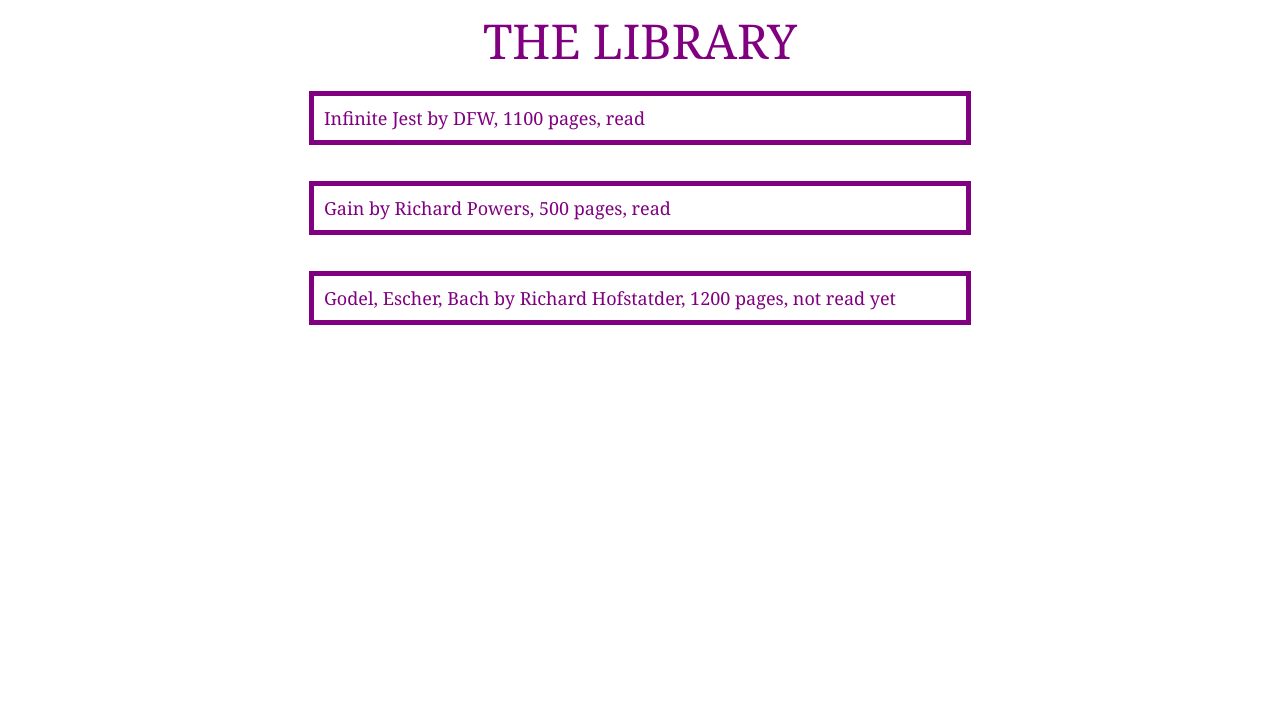
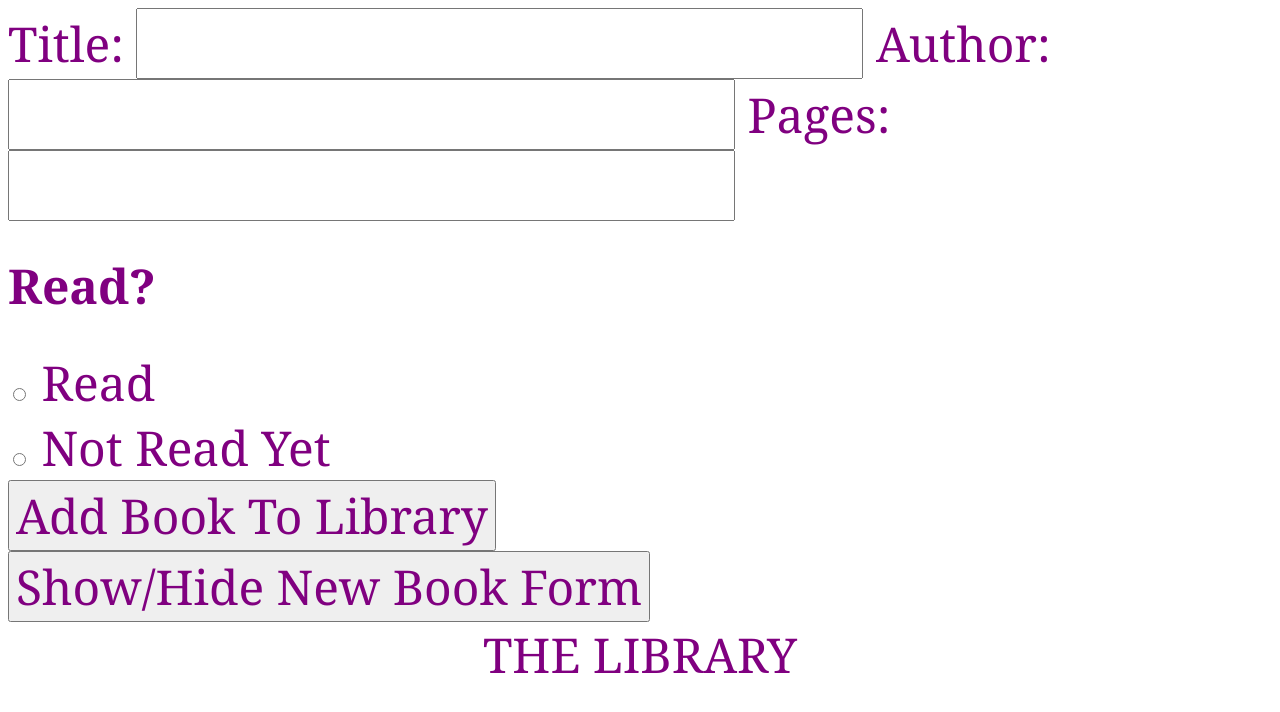
Before and after one commit to msespos/library, a plain HTML site: page index.html in a window 1280 px wide. Drawn offline with Linux system fonts and the light colour scheme.

Commit message:
Add form and capability to add a book to the library

```diff
--- a/index.html
+++ b/index.html
@@ -6,9 +6,32 @@
   <meta name="viewport" content="width=device-width, initial-scale=1.0">
   <title>Library</title>
   <link rel="stylesheet" href="styles.css">
+  <script src="script.js" defer></script>
 </head>
 <body>
+  <div id="form">
+    <form>
+      <label for="title">Title:</label>
+      <input type="text" id="title" name="title">
+      <label for="author">Author:</label>
+      <input type="text" id="author" name="author">
+      <label for="pages">Pages:</label>
+      <input type="text" id="pages" name="pages">
+      <h1>Read?</h1>
+      <div class="readOrNot">
+        <div>
+          <input type="radio" id="read" name="readOrNot" value="read">
+          <label for="read">Read</label>
+        </div>
+        <div>
+          <input type="radio" id="notReadYet" name="readOrNot" value="notReadYet">
+          <label for="notReadYet">Not Read Yet</label>
+        </div>
+      </div>
+    </form>
+    <button id="button">Add Book To Library</button>
+  </div>
+  <button id="toggle">Show/Hide New Book Form</button>
   <div id="library">THE LIBRARY</div>
-  <script src="script.js"></script>
 </body>
 </html>
--- a/script.js
+++ b/script.js
@@ -11,20 +11,42 @@ function Book(title, author, pages, read) {
 }
 
 function addBookToLibrary(title, author, pages, read) {
+  myLibrary = [];
   const book = new Book(title, author, pages, read);
   myLibrary.push(book);
 }
 
-addBookToLibrary("Infinite Jest", "DFW", 1100, "read");
-addBookToLibrary("Gain", "Richard Powers", 500, "read");
-addBookToLibrary("Godel, Escher, Bach", "Richard Hofstatder", 1200, "not read yet");
+let displayLibrary = () => {
+  myLibrary.forEach((item) => {
+    const p = document.createElement("p");
+    const book = document.createTextNode(item.info());
+    p.appendChild(book);
+    const library = document.getElementById("library");
+    library.appendChild(p);
+  });
+};
 
-console.log(myLibrary[0].info());
+const button = document.querySelector('#button');
+button.onclick = () => {
+  const title = document.getElementById('title').value;
+  const author = document.getElementById('author').value;
+  const pages = document.getElementById('pages').value;
+  let readOrNot;
+  if (document.getElementById('read').checked) {
+    readOrNot = 'read';
+  } else {
+    readOrNot = 'not read yet';
+  }
+  addBookToLibrary(title, author, pages, readOrNot);
+  displayLibrary();
+}
 
-myLibrary.forEach((item) => {
-  const p = document.createElement("p");
-  const book = document.createTextNode(item.info());
-  p.appendChild(book);
-  const library = document.getElementById("library");
-  library.appendChild(p);
-});
+const targetDiv = document.getElementById("form");
+const buttonTwo = document.getElementById("toggle");
+buttonTwo.onclick = () => {
+  if (targetDiv.style.display !== "none") {
+    targetDiv.style.display = "none";
+  } else {
+    targetDiv.style.display = "block";
+  }
+};
```
